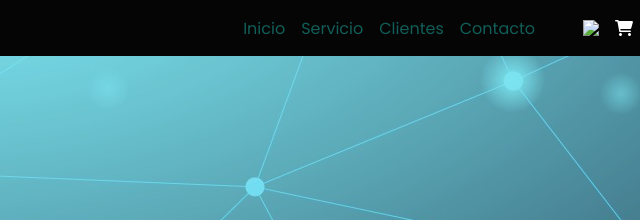
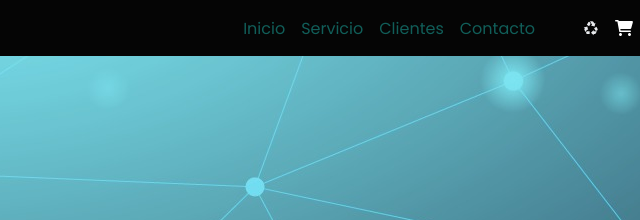
Before and after one commit to kffa-cristian/Recyclo, a plain HTML site: page index.html in a window 1280 px wide. Shown: the top 220 px of the page, 614-1254 px from the left. Drawn offline with Linux system fonts and the light colour scheme.

Commit message:
modifique error

```diff
--- a/index.html
+++ b/index.html
@@ -22,7 +22,7 @@
       </nav>
       <form action="">
         <button type="button">
-          <img src="./materiales/reciclo.svg alt="Icono del Menu" />
+          <img src="./materiales/reciclo.svg"  alt="Icono del Menu" />
         </button>
         <button type="button">
           <img src="./materiales/cart-icon.svg" alt="Icono del Carrito" />
```
